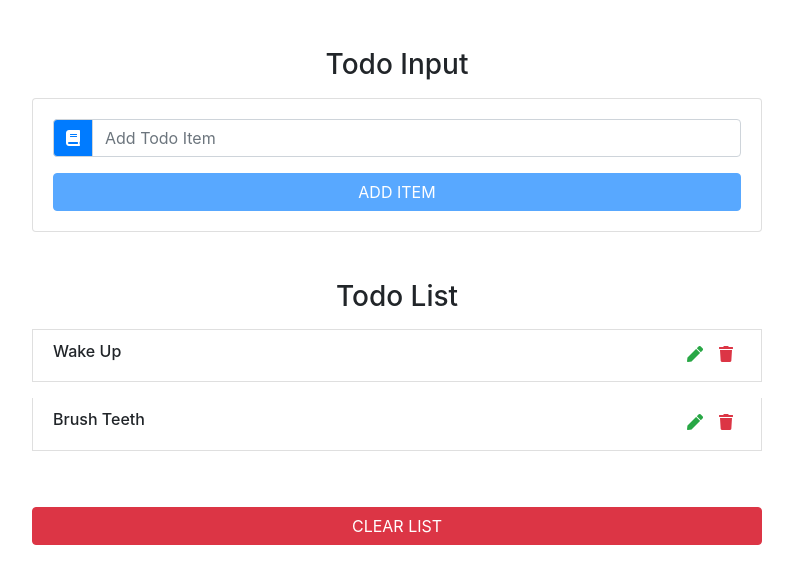
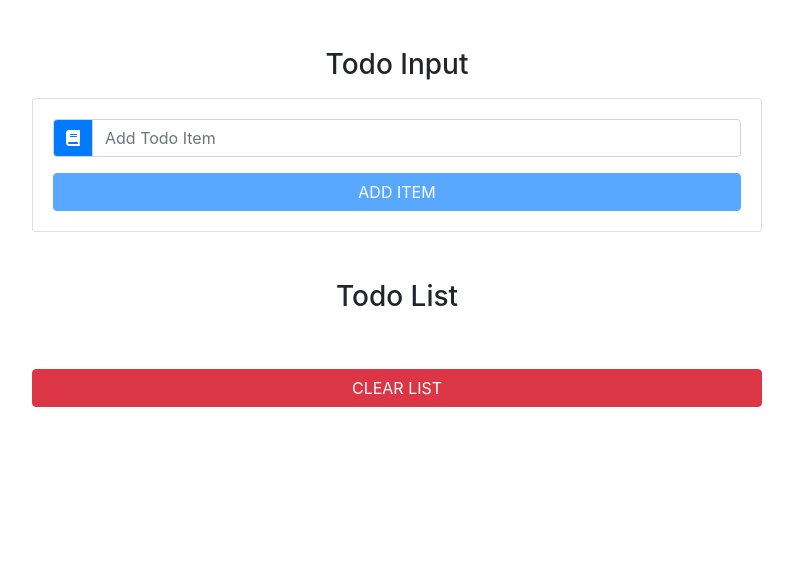
Before and after one commit to saurabhmehta1601/react-todo-list, a React (Create React App) app: page / in a window 1280 px wide. Shown: the top 584 px of the page, without its empty margins (243-1036 px from the left). Built offline with nearby package versions, Linux system fonts and the light colour scheme.

Commit message:
refactored code

```diff
--- a/src/App.js
+++ b/src/App.js
@@ -8,8 +8,6 @@ import { v4 as uuid } from "uuid";
 export default class App extends Component {
   state = {
     items: [
-      { id: 1, title: "wake up " },
-      { id: 2, title: "brush teeth" },
     ],
     id: uuid(),
     item: "",
```
Also changed, not shown: 1 other file (tests, documents, lock files or other folders).
